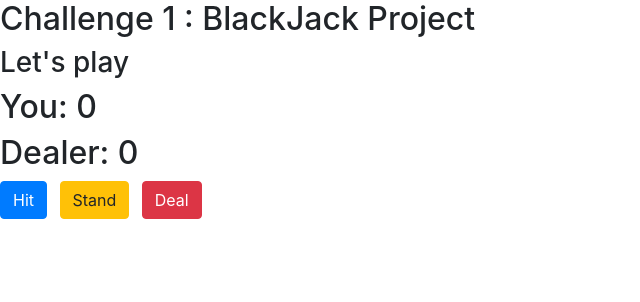
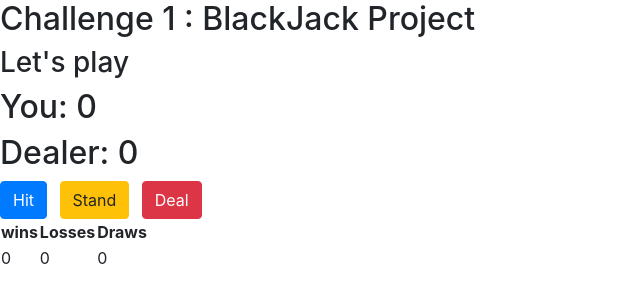
Before and after one commit to HMLPHerath/BlackJack-Game, a plain HTML site: page index.html in a window 1280 px wide. Shown: the whole page, without its empty margins (0-640 px from the left). Drawn offline with nearby package versions, Linux system fonts and the light colour scheme.

Commit message:
end of the html part

```diff
--- a/index.html
+++ b/index.html
@@ -28,6 +28,20 @@
                 <button class="btn btn-danger mr-2" id="blackjact-deal-button">Deal</button>
             </div>
         </div>
+        <div class="flex-blackjack-row-3">
+            <table>
+                <tr>
+                    <th>wins</th>
+                    <th>Losses</th>
+                    <th>Draws</th>
+                </tr>
+                <tr>
+                    <td><span id="wins">0</span></td>
+                    <td><span id="losses">0</span></td>
+                    <td><span id="draws">0</span></td>
+                </tr>
+            </table>
+        </div>
     </div>
 
 
```
